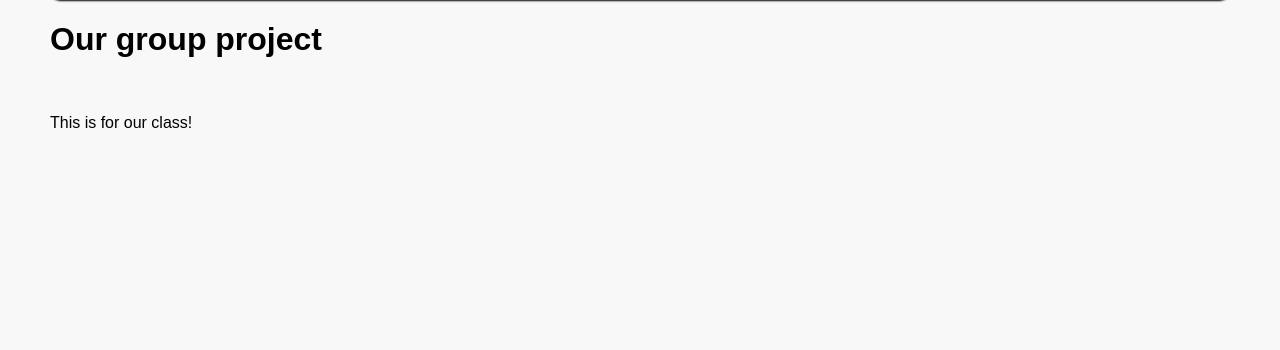
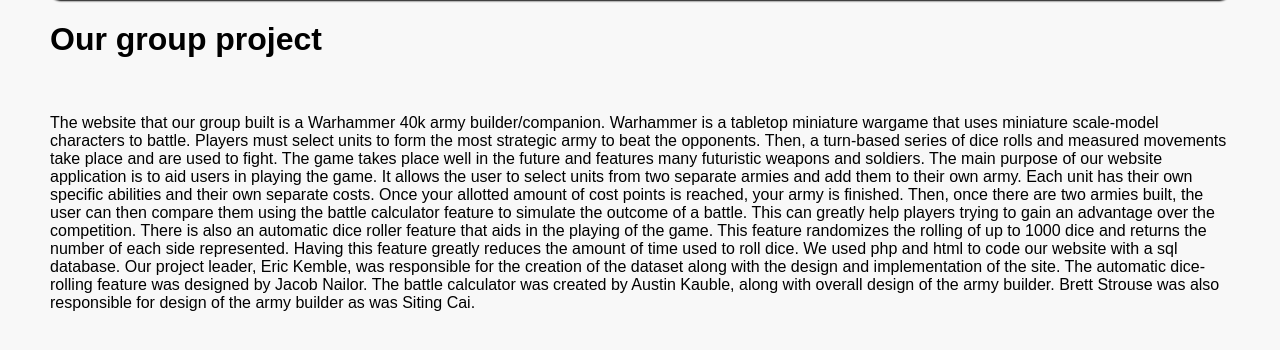
Before and after one commit to eKemble/DatabaseGP, a PHP site: page /about.php in a window 1280 px wide. Shown: the part 38-388 px from the top of the page. Run offline with PHP 8.4, Linux system fonts and the light colour scheme.

Commit message:
Update about.php

```diff
--- a/about.php
+++ b/about.php
@@ -12,7 +12,23 @@
 <body>
 <h1>Our group project</h1>
 <br>
-<p>This is for our class!</p>
+<p>
+	The website that our group built is a Warhammer 40k army builder/companion. Warhammer is a tabletop miniature wargame that uses miniature
+scale-model characters to battle. Players must select units to form the most strategic army to beat the opponents. Then, a turn-based series of dice rolls and
+measured movements take place and are used to fight. The game takes place well in the future and features many futuristic weapons and soldiers.
+
+	The main purpose of our website application is to aid users in playing the game. It allows the user to select units from two separate armies and add them to
+their own army. Each unit has their own specific abilities and their own separate costs. Once your allotted amount of cost points is reached, your army is finished.
+ Then, once there are two armies built, the user can then compare them using the battle calculator feature to simulate the outcome
+ of a battle. This can greatly help players trying to gain an advantage over the competition. There is also an automatic dice roller feature that aids in the playing of the game.
+ This feature randomizes the rolling of up to 1000 dice and returns the number of each side represented. Having this feature greatly reduces the amount of time used to roll dice.
+
+	We used php and html to code our website with a sql database. Our project leader, Eric Kemble, was responsible for the creation of the dataset along with the
+design and implementation of the site. The automatic dice-rolling feature was designed by Jacob Nailor. The battle calculator was created by Austin Kauble,
+along with overall design of the army builder. Brett Strouse was also responsible for design of the army builder as was Siting Cai.
+
+
+</p>
 <br>
 <?php   //Insert more text here about our project!
 ?>
```
